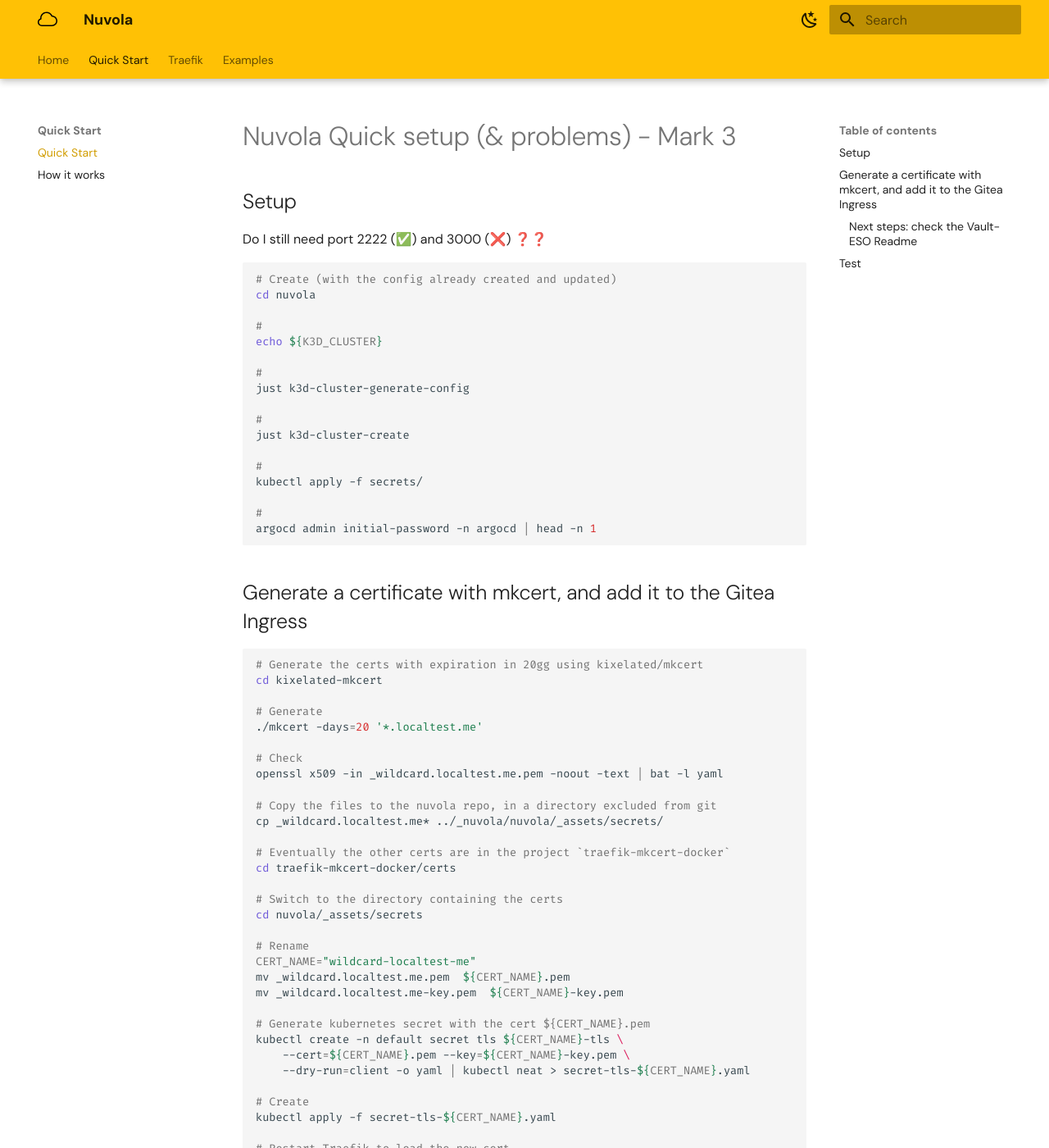
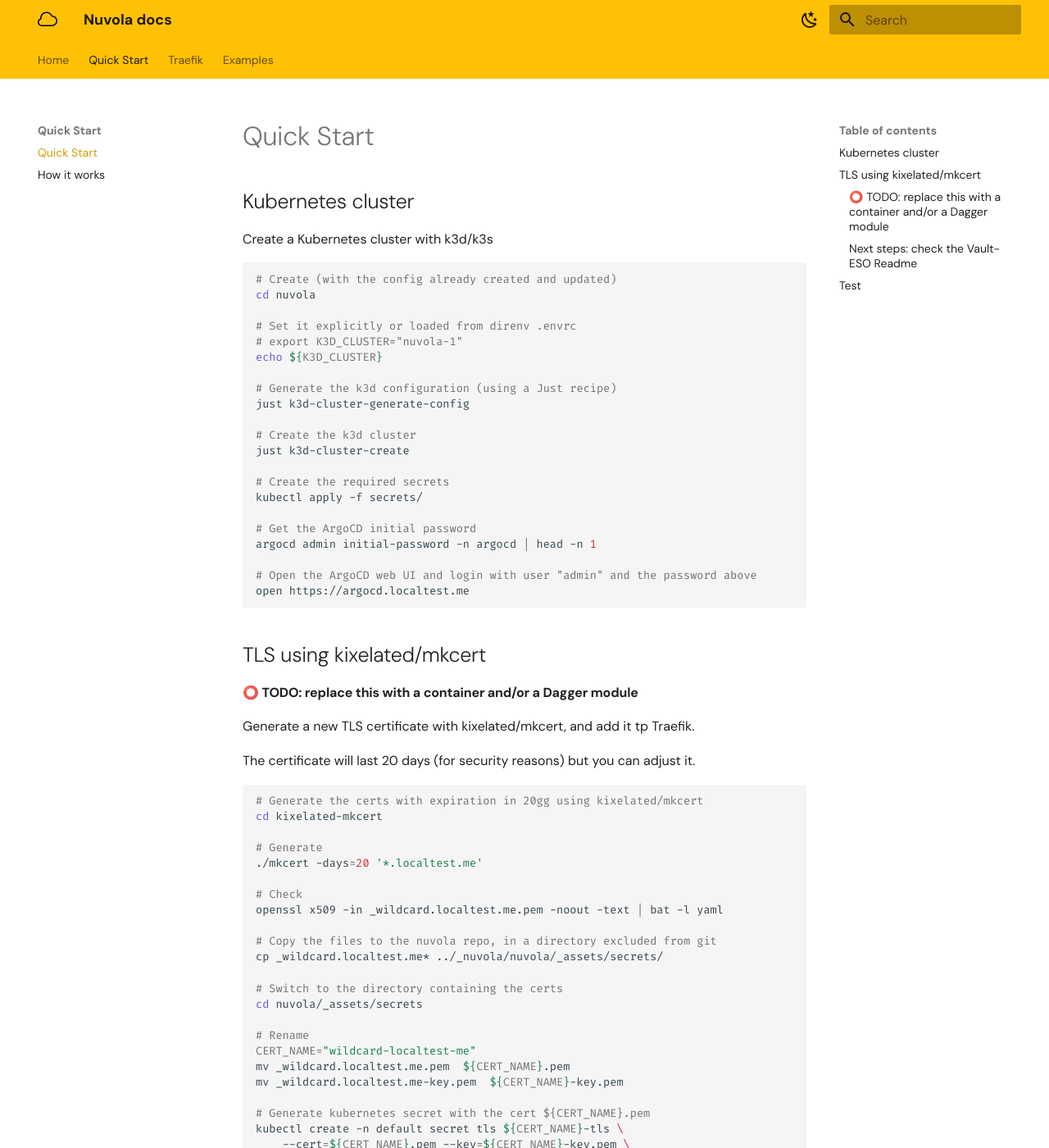
Before and after one commit to kubernetista/nuvola-docs, an MkDocs documentation site: the page built from docs/Quick-Start.md, in a window 1280 px wide and 1400 px high. Shown: the whole window at 82% size. Built offline with MkDocs 1.6.1 and Material for MkDocs 9.7.7, drawn with Linux system fonts in a browser that asks for light colours; plug-ins that fetch from the network failed and are left out; some of the changed text lies outside the part shown.

Commit message:
update Quick Start

````diff
--- a/docs/Readme-quick-setup-mark3.md
+++ b/docs/Quick-Start.md
@@ -1,30 +1,41 @@
-# Nuvola Quick setup (& problems) - Mark 3
+# Quick Start
 
-## Setup
+## Kubernetes cluster
 
-Do I still need port 2222 (✅) and 3000 (❌) ❓❓
+Create a Kubernetes cluster with k3d/k3s
 
 ```sh
 # Create (with the config already created and updated)
 cd nuvola
 
-#
+# Set it explicitly or loaded from direnv .envrc
+# export K3D_CLUSTER="nuvola-1"
 echo ${K3D_CLUSTER}
 
-#
+# Generate the k3d configuration (using a Just recipe)
 just k3d-cluster-generate-config
 
-#
+# Create the k3d cluster
 just k3d-cluster-create
 
-#
+# Create the required secrets
 kubectl apply -f secrets/
 
-#
+# Get the ArgoCD initial password
 argocd admin initial-password -n argocd | head -n 1
+
+# Open the ArgoCD web UI and login with user "admin" and the password above
+open https://argocd.localtest.me
+
 ```
 
-## Generate a certificate with mkcert, and add it to the Gitea Ingress
+## TLS using kixelated/mkcert
+
+#### ⭕️ TODO: replace this with a container and/or a Dagger module
+
+Generate a new TLS certificate with kixelated/mkcert, and add it tp Traefik.
+
+The certificate will last 20 days (for security reasons) but you can adjust it.
 
 ```sh
 # Generate the certs with expiration in 20gg using kixelated/mkcert
@@ -38,9 +49,6 @@
 
 # Copy the files to the nuvola repo, in a directory excluded from git
 cp _wildcard.localtest.me* ../_nuvola/nuvola/_assets/secrets/
-
-# Eventually the other certs are in the project `traefik-mkcert-docker`
-cd traefik-mkcert-docker/certs
 
 # Switch to the directory containing the certs
 cd nuvola/_assets/secrets
--- a/mkdocs.yml
+++ b/mkdocs.yml
@@ -1,13 +1,42 @@
-site_name: Nuvola
+site_name: Nuvola docs
 site_url: https://docs.localtest.me/
+
+nav:
+  - Home: "index.md"
+  - Quick Start:
+    - Quick Start: "Quick-Start.md"
+    - How it works: "Readme-mark1.md"
+  - Traefik:
+    - Start Traefik & Gitea runner: "TEMP-Readme-Traefik-and-Runner.md"
+  - Examples:
+    - Introduction: "Readme-Usage.md"
+
+markdown_extensions:
+  - attr_list
+  - pymdownx.emoji:
+      emoji_index: !!python/name:material.extensions.emoji.twemoji ""
+      emoji_generator: !!python/name:material.extensions.emoji.to_svg ""
+  - pymdownx.highlight:
+      anchor_linenums: true
+      line_spans: __span
+      pygments_lang_class: true
+  - pymdownx.inlinehilite
+  - pymdownx.snippets
+  - pymdownx.superfences
+
+plugins:
+  - search
+  - awesome-pages
+  - privacy
+  # - typeset
 
 theme:
   name: material
   features:
     - navigation.tabs
-    - navigation.tabs.sticky
+    # - navigation.tabs.sticky
     - navigation.instant
-    - navigation.sections
+    # - navigation.sections
   palette:
     # Light Mode
     - media: "(prefers-color-scheme: light)"
@@ -56,32 +85,3 @@
 
 extra_css:
   - stylesheets/extra.css
-
-markdown_extensions:
-  - attr_list
-  - pymdownx.emoji:
-      emoji_index: !!python/name:material.extensions.emoji.twemoji
-      emoji_generator: !!python/name:material.extensions.emoji.to_svg
-  - pymdownx.highlight:
-      anchor_linenums: true
-      line_spans: __span
-      pygments_lang_class: true
-  - pymdownx.inlinehilite
-  - pymdownx.snippets
-  - pymdownx.superfences
-
-plugins:
-  - search
-  - awesome-pages
-  - privacy
-  # - typeset
-
-nav:
-  - Home: "index.md"
-  - Quick Start:
-    - Quick Start: "Readme-quick-setup-mark3.md"
-    - How it works: "Readme-mark1.md"
-  - Traefik:
-    - Start Traefik & Gitea runner: "TEMP-Readme-Traefik-and-Runner.md"
-  - Examples:
-    - Introduction: "Readme-Usage.md"
````
Also changed, not shown: other parts of docs/Quick-Start.md (+2 -2 lines), docs/index.md (+1 -1 lines).
